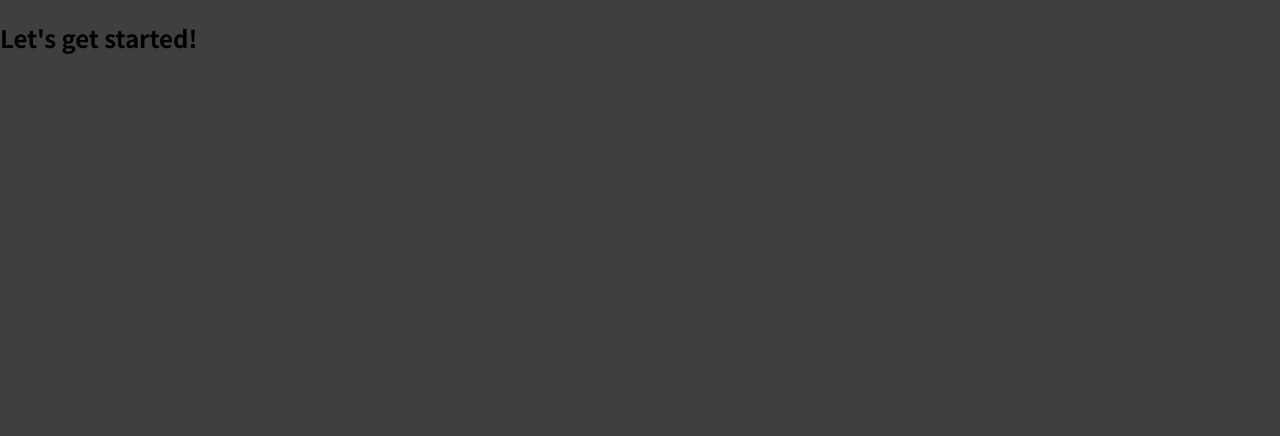
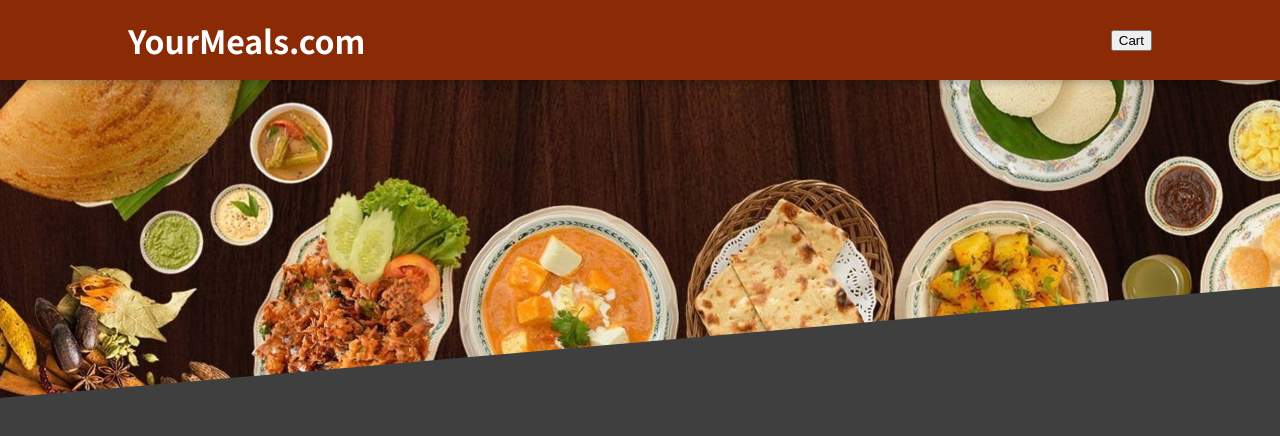
Before and after one commit to Developer-ATG/React, a React (Create React App) app in the folder food_app/: page / in a window 1280 px wide. Shown: the top 436 px of the page. Built offline with nearby package versions, Linux system fonts and the light colour scheme.

Commit message:
Header
Added new dynamic header

```diff
--- a/food_app/src/App.js
+++ b/food_app/src/App.js
@@ -1,8 +1,11 @@
+import { Fragment } from 'react';
+import Header from "./components/Layout/Header";
+
 function App() {
   return (
-    <div>
-      <h2>Let's get started!</h2>
-    </div>
+    <Fragment>
+      <Header></Header>
+    </Fragment>
   );
 }
 
--- /dev/null
+++ b/food_app/src/components/Layout/Header.js
@@ -0,0 +1,19 @@
+import { Fragment } from 'react';
+import classes from './Header.module.css';
+import bannerIMage from '../../assets/banner.jpg';
+
+const Header = (props) => {
+    return (
+        <Fragment>
+            <header className={classes.header}>
+                <h1>YourMeals.com</h1>
+                <button>Cart</button>
+            </header>
+            <div className={classes['main-image']}>
+                <img src={bannerIMage} alt='Order Food Online anywhere!' />
+            </div>
+        </Fragment>
+    )
+}
+
+export default Header;
--- /dev/null
+++ b/food_app/src/components/Layout/Header.module.css
@@ -0,0 +1,29 @@
+.header {
+  position: fixed;
+  top: 0;
+  left: 0;
+  width: 100%;
+  height: 5rem;
+  background-color: #8a2b06;
+  color: white;
+  display: flex;
+  justify-content: space-between;
+  align-items: center;
+  padding: 0 10%;
+  box-shadow: 0 2px 8px rgba(0, 0, 0, 0.25);
+  z-index: 10;
+}
+
+.main-image {
+  width: 100%;
+  height: 25rem;
+  z-index: 0;
+  overflow: hidden;
+}
+
+.main-image img {
+  width: 110%;
+  height: 100%;
+  object-fit: cover;
+  transform: rotateZ(-5deg) translateY(-4rem) translateX(-1rem);
+}
```
Also changed, not shown: food_app/src/assets/banner.jpg (added).
